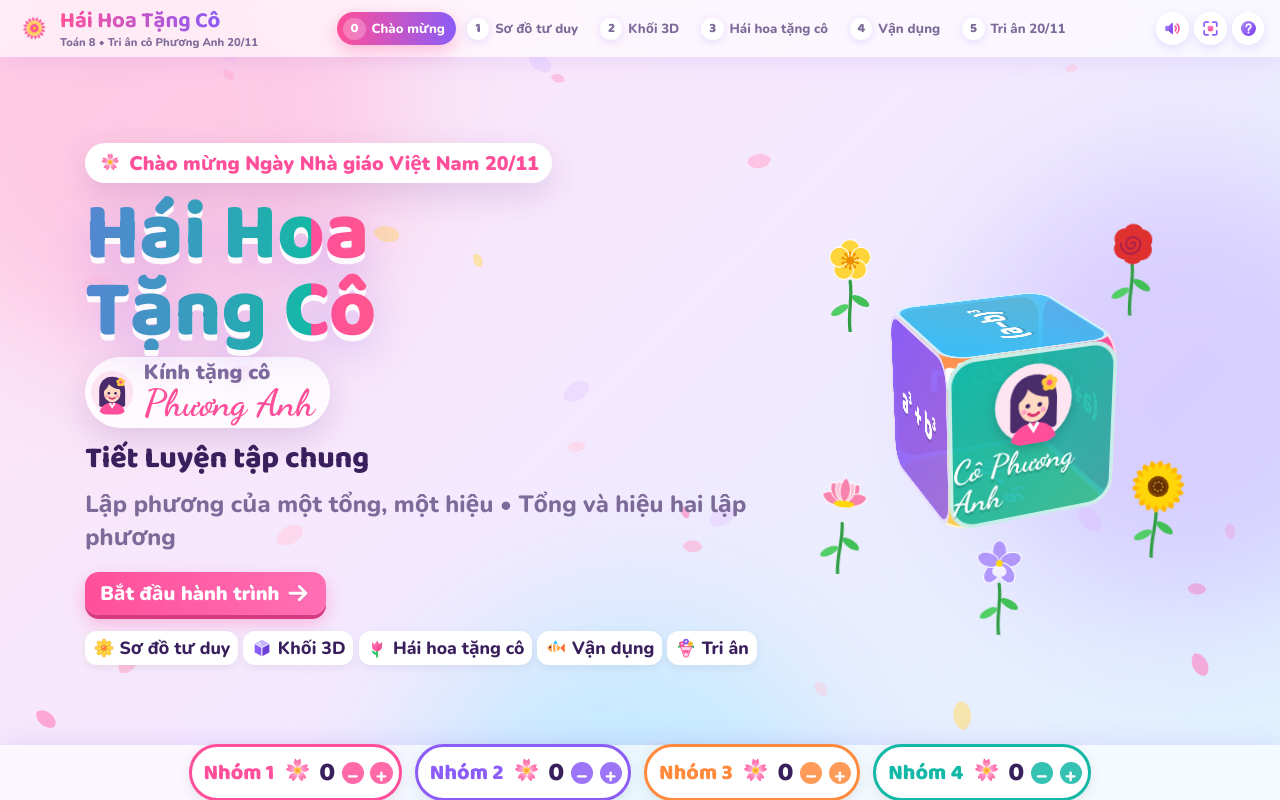
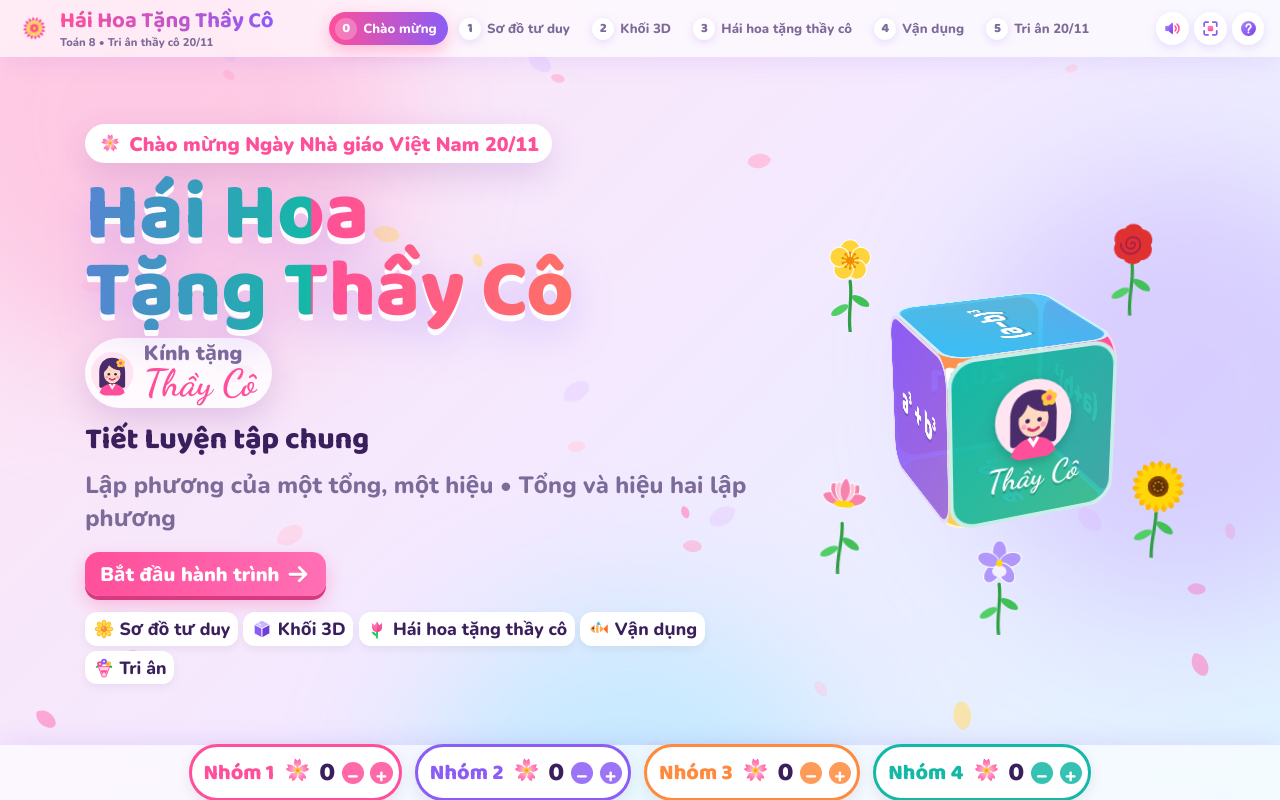
Before and after one commit to tungcanxuan-byte/hai-hoa-tang-co, a plain HTML site: page index.html in a window 1280 px wide. Drawn offline with nearby package versions, Linux system fonts and the light colour scheme.

Commit message:
feat: dedicate the page to all teachers instead of one

```diff
--- a/index.html
+++ b/index.html
@@ -3,7 +3,7 @@
 <head>
 <meta charset="utf-8">
 <meta name="viewport" content="width=device-width,initial-scale=1">
-<title>Hái Hoa Tặng Cô Phương Anh – Toán 8 – Luyện tập chung (Bài 7, Bài 8)</title>
+<title>Hái Hoa Tặng Thầy Cô – Toán 8 – Luyện tập chung (Bài 7, Bài 8)</title>
 <link rel="preconnect" href="https://fonts.googleapis.com">
 <link rel="preconnect" href="https://fonts.gstatic.com" crossorigin>
 <link href="https://fonts.googleapis.com/css2?family=Baloo+2:wght@600;700;800&family=Dancing+Script:wght@700&family=Nunito:wght@600;700;800;900&display=swap" rel="stylesheet">
@@ -294,7 +294,7 @@ video.player{width:100%;border-radius:20px;background:#000;max-height:72vh}
 .journey span{display:inline-flex;align-items:center;gap:.35rem}
 .dimlbl .sw{display:inline-block;width:.85em;height:.85em;border-radius:3px;background:#0284C7;margin-right:.35em;vertical-align:-.05em}
 .dimlbl .sw.new{background:none;border:2px dashed #0EA5E9}
-/* Lời đề tặng cô */
+/* Lời đề tặng thầy cô */
 .dedic{display:inline-flex;align-items:center;gap:.7rem;margin:.2rem 0 .6rem;padding:.35rem 1.2rem .35rem .4rem;border-radius:99px;background:rgba(255,255,255,.85);box-shadow:var(--shadow)}
 .dedic .ic.av{width:3.4rem;height:3.4rem;vertical-align:0}
 .dedic span{font-weight:900;color:var(--muted);font-size:calc(1.05rem*var(--tx));line-height:1.05}
@@ -313,7 +313,7 @@ video.player{width:100%;border-radius:20px;background:#000;max-height:72vh}
 <header class="topbar">
   <div class="brand">
     <svg viewBox="-50 -50 100 100" id="brandFlower"></svg>
-    <div><b>Hái Hoa Tặng Cô</b><small>Toán 8 • Tri ân cô Phương Anh 20/11</small></div>
+    <div><b>Hái Hoa Tặng Thầy Cô</b><small>Toán 8 • Tri ân thầy cô 20/11</small></div>
   </div>
   <nav class="steps" id="steps"></nav>
   <div class="tools">
@@ -328,8 +328,8 @@ video.player{width:100%;border-radius:20px;background:#000;max-height:72vh}
   <section class="stage" id="s0">
     <div class="hero">
       <span class="badge"><svg class="ic"><use href="#i-sakura"/></svg> Chào mừng Ngày Nhà giáo Việt Nam 20/11</span>
-      <h1>Hái Hoa<br>Tặng Cô</h1>
-      <div class="dedic"><svg class="ic av"><use href="#i-teacher"/></svg><span>Kính tặng cô<b>Phương Anh</b></span></div>
+      <h1>Hái Hoa<br>Tặng Thầy Cô</h1>
+      <div class="dedic"><svg class="ic av"><use href="#i-teacher"/></svg><span>Kính tặng<b>Thầy Cô</b></span></div>
       <h3>Tiết Luyện tập chung</h3>
       <p>Lập phương của một tổng, một hiệu • Tổng và hiệu hai lập phương</p>
       <div class="row">
@@ -337,7 +337,7 @@ video.player{width:100%;border-radius:20px;background:#000;max-height:72vh}
         <button class="btn vbtn" data-video="intro" hidden><svg class="ic"><use href="#i-play"/></svg> Video mở đầu</button>
       </div>
       <div class="journey">
-        <span><svg class="ic"><use href="#i-daisy"/></svg> Sơ đồ tư duy</span><span><svg class="ic"><use href="#i-cube"/></svg> Khối 3D</span><span><svg class="ic"><use href="#i-tulip"/></svg> Hái hoa tặng cô</span><span><svg class="ic"><use href="#i-fish"/></svg> Vận dụng</span><span><svg class="ic"><use href="#i-bouquet"/></svg> Tri ân</span>
+        <span><svg class="ic"><use href="#i-daisy"/></svg> Sơ đồ tư duy</span><span><svg class="ic"><use href="#i-cube"/></svg> Khối 3D</span><span><svg class="ic"><use href="#i-tulip"/></svg> Hái hoa tặng thầy cô</span><span><svg class="ic"><use href="#i-fish"/></svg> Vận dụng</span><span><svg class="ic"><use href="#i-bouquet"/></svg> Tri ân</span>
       </div>
     </div>
     <div class="heroart" id="heroArt"><div class="persp"><div class="hcube" id="hcube"></div></div></div>
@@ -412,7 +412,7 @@ video.player{width:100%;border-radius:20px;background:#000;max-height:72vh}
 
   <!-- CHẶNG 3 -->
   <section class="stage" id="s3">
-    <div class="shead"><span class="chip">Chặng 3</span><h2>Vườn hoa tri ân: Hái hoa tặng cô Phương Anh <svg class="ic"><use href="#i-tulip"/></svg></h2><span class="sp"></span>
+    <div class="shead"><span class="chip">Chặng 3</span><h2>Vườn hoa tri ân: Hái hoa tặng các thầy cô <svg class="ic"><use href="#i-tulip"/></svg></h2><span class="sp"></span>
       <div class="progress">Đã hái <span id="pickedN">0</span>/15 <div class="pbar"><i id="pbar" style="width:0"></i></div></div>
       <button class="btn sun" id="rulesBtn"><svg class="ic"><use href="#i-scroll"/></svg> Luật chơi</button>
       <button class="btn vbtn" data-video="garden" hidden><svg class="ic"><use href="#i-play"/></svg> Video</button></div>
@@ -468,16 +468,16 @@ video.player{width:100%;border-radius:20px;background:#000;max-height:72vh}
 
   <!-- CHẶNG 5 -->
   <section class="stage" id="s5">
-    <div class="shead"><span class="chip">Chặng 5</span><h2 class="thanks">Cảm ơn cô Phương Anh – Tri ân 20/11 <svg class="ic"><use href="#i-bouquet"/></svg></h2><span class="sp"></span>
+    <div class="shead"><span class="chip">Chặng 5</span><h2 class="thanks">Cảm ơn thầy cô – Tri ân 20/11 <svg class="ic"><use href="#i-bouquet"/></svg></h2><span class="sp"></span>
       <button class="btn vbtn" data-video="ending" hidden><svg class="ic"><use href="#i-play"/></svg> Video tri ân</button></div>
     <div class="s5grid">
-      <div class="card bouq"><h4><svg class="ic"><use href="#i-bouquet"/></svg> Bó hoa cả lớp tặng cô Phương Anh</h4><svg id="bouquet" viewBox="0 0 400 456"></svg><div class="btag"><span class="d">20/11</span><small>Kính tặng cô</small><b>Phương Anh</b></div></div>
+      <div class="card bouq"><h4><svg class="ic"><use href="#i-bouquet"/></svg> Bó hoa cả lớp tặng các thầy cô</h4><svg id="bouquet" viewBox="0 0 400 456"></svg><div class="btag"><span class="d">20/11</span><small>Kính tặng</small><b>Thầy Cô</b></div></div>
       <div class="card col">
         <h4><svg class="ic"><use href="#i-trophy"/></svg> Bảng vàng hái hoa</h4>
         <div class="podium" id="podium"></div>
         <button class="btn sun" id="winBtn" style="align-self:center"><svg class="ic"><use href="#i-party"/></svg> Công bố đội thắng cuộc</button>
         <h4><svg class="ic"><use href="#i-letter"/></svg> Gửi lời tri ân</h4>
-        <div class="wishin"><input id="wishInput" maxlength="80" placeholder="Viết lời chúc tặng cô Phương Anh…"><button class="btn pri" id="wishBtn">Gửi <svg class="ic"><use href="#i-hearts"/></svg></button></div>
+        <div class="wishin"><input id="wishInput" maxlength="80" placeholder="Viết lời chúc tặng các thầy cô…"><button class="btn pri" id="wishBtn">Gửi <svg class="ic"><use href="#i-hearts"/></svg></button></div>
         <div class="board" id="board"></div>
       </div>
       <div class="card col">
@@ -517,7 +517,7 @@ const VIDEOS = {
   ending:   'videos/06-tri-an-ket-thuc.mp4',
 };
 
-const TEACHER = 'Phương Anh';
+const TEACHER = 'Thầy Cô';
 const ic = (n, c = '') => `<svg class="ic${c ? ' ' + c : ''}"><use href="#i-${n}"/></svg>`;
 const $ = (s, r = document) => r.querySelector(s);
 const $$ = (s, r = document) => [...r.querySelectorAll(s)];
@@ -628,7 +628,7 @@ const FLOWERS = [
     q: 'Rút gọn <span class="math">(x − 2y)(x² + 2xy + 4y²) + (x + 2y)(x² − 2xy + 4y²)</span>:', o: ['16y³', '0', '2x³ − 16y³', '2x³'], a: 3,
     s: ['(x − 2y)(x² + 2xy + 4y²) = x³ − (2y)³ = x³ − 8y³', '(x + 2y)(x² − 2xy + 4y²) = x³ + (2y)³ = x³ + 8y³', 'Tổng: (x³ − 8y³) + (x³ + 8y³) = 2x³'] },
   { id: 7, name: 'Cỏ Bốn Lá May Mắn', type: 'clover', c: ['#40C057', '#FFD43B'], lucky: true, pts: 2, topic: 'May mắn',
-    gift: 'clover', msg: 'Chúc mừng! Nhóm em nhận ngay <b>+2 <svg class="ic"><use href="#i-sakura"/></svg></b>.<br>Cả nhóm hãy cùng đứng dậy gửi một lời chúc tới cô Phương Anh nhân ngày 20/11 nhé!' },
+    gift: 'clover', msg: 'Chúc mừng! Nhóm em nhận ngay <b>+2 <svg class="ic"><use href="#i-sakura"/></svg></b>.<br>Cả nhóm hãy cùng đứng dậy gửi một lời chúc tới các thầy cô nhân ngày 20/11 nhé!' },
   { id: 8, name: 'Hoa Lan Tím', type: 'orchid', c: ['#B197FC', '#F3F0FF'], pts: 2, topic: 'Rút gọn',
     q: 'Giá trị của biểu thức <span class="math">(2x + 1)(4x² − 2x + 1) − 8x³</span> bằng:', o: ['1', '8x³ + 1', '16x³ + 1', '−1'], a: 0,
     s: ['(2x + 1)(4x² − 2x + 1) = (2x)³ + 1³ = 8x³ + 1', '8x³ + 1 − 8x³ = 1', 'Giá trị biểu thức không phụ thuộc vào x <svg class="ic"><use href="#i-party"/></svg>'] },
@@ -699,7 +699,7 @@ let presTeam = 0;
 function renderTeamButtons() { teamButtons($('#presTeams'), i => presTeam = i, presTeam); }
 
 /* ===================== ĐIỀU HƯỚNG CHẶNG ===================== */
-const STEP_NAMES = ['Chào mừng', 'Sơ đồ tư duy', 'Khối 3D', 'Hái hoa tặng cô', 'Vận dụng', 'Tri ân 20/11'];
+const STEP_NAMES = ['Chào mừng', 'Sơ đồ tư duy', 'Khối 3D', 'Hái hoa tặng thầy cô', 'Vận dụng', 'Tri ân 20/11'];
 STEP_NAMES.forEach((n, i) => { const b = el('button', '', `<span>${i}</span>${n}`); b.onclick = () => go(i); $('#steps').appendChild(b); });
 function go(i) {
   i = Math.max(0, Math.min(5, i)); S.step = i; save();
@@ -746,7 +746,7 @@ $$('[data-video]').forEach(b => b.onclick = () => openModal(`<video class="playe
 /* ===================== CHẶNG 0: khối 3D chào mừng + hoa bay ===================== */
 (function hero() {
   const faces = [['(a+b)³', '#FF4F9A', 'translateZ(6.5rem)'], ['a³ + b³', '#8B5CF6', 'rotateY(180deg) translateZ(6.5rem)'], ['20/11', '#FF8A3D', 'rotateY(90deg) translateZ(6.5rem)'],
-    [`${ic('teacher', 'big')}<small>Cô ${TEACHER}</small>`, '#14B8A6', 'rotateY(-90deg) translateZ(6.5rem)'], ['(a−b)³', '#38BDF8', 'rotateX(90deg) translateZ(6.5rem)'], ['a³ − b³', '#FFC93C', 'rotateX(-90deg) translateZ(6.5rem)']];
+    [`${ic('teacher', 'big')}<small>${TEACHER}</small>`, '#14B8A6', 'rotateY(-90deg) translateZ(6.5rem)'], ['(a−b)³', '#38BDF8', 'rotateX(90deg) translateZ(6.5rem)'], ['a³ − b³', '#FFC93C', 'rotateX(-90deg) translateZ(6.5rem)']];
   faces.forEach(([t, c, tr]) => { const f = el('div', 'hface', t); f.style.background = `linear-gradient(135deg,${c},${c}CC)`; f.style.transform = tr; $('#hcube').appendChild(f); });
   const spots = [[2, 4, 0], [74, 2, 1.2], [80, 66, 2.1], [0, 70, 3.1], [40, 82, .6]], ids = [1, 11, 3, 6, 8];
   spots.forEach(([x, y, d], i) => { const w = el('div', 'floaty', flowerSVG(FLOWERS[ids[i] - 1])); w.style.cssText = `left:${x}%;top:${y}%;animation-delay:-${d}s`; $('#heroArt').appendChild(w); });
@@ -881,13 +881,13 @@ function renderGarden() {
 function showRules() {
   S.rulesSeen = true; save();
   openModal(`<div class="notice"><div class="qhead">${flowerSVG(FLOWERS[0])}<div><h3>Lời nhắn nhủ dễ thương <svg class="ic"><use href="#i-letter"/></svg></h3><div class="tags"><span class="p">Chào các bạn học sinh lớp 8!</span></div></div></div>
-  <b style="font-size:calc(1.2rem*var(--tx))"><svg class="ic"><use href="#i-sakura"/></svg> Cách chơi “Hái hoa tặng cô”:</b><ul>
+  <b style="font-size:calc(1.2rem*var(--tx))"><svg class="ic"><use href="#i-sakura"/></svg> Cách chơi “Hái hoa tặng thầy cô”:</b><ul>
   <li>Mỗi nhóm lần lượt chọn một bông hoa trong vườn để mở câu hỏi ôn tập.</li>
   <li>Chọn nhóm trả lời, rồi bấm vào 1 trong 4 đáp án A, B, C, D.</li>
   <li>Trả lời đúng: hái được bông hoa và nhận +1, +2 hoặc +3 <svg class="ic"><use href="#i-sakura"/></svg>.</li>
   <li>Chưa đúng? Nhóm được <b>làm lại</b>, hoặc nhường quyền cho nhóm khác.</li>
   <li>Có 2 bông hoa <b>may mắn</b> <svg class="ic"><use href="#i-clover"/></svg><svg class="ic"><use href="#i-gift"/></svg> ẩn trong vườn!</li>
-  <li>Cuối giờ, tất cả hoa hái được sẽ kết thành <b>bó hoa tặng cô Phương Anh</b> <svg class="ic"><use href="#i-bouquet"/></svg></li></ul>
+  <li>Cuối giờ, tất cả hoa hái được sẽ kết thành <b>bó hoa tặng các thầy cô</b> <svg class="ic"><use href="#i-bouquet"/></svg></li></ul>
   <button class="btn pri" onclick="closeModal()">Mình đã rõ rồi, cùng chơi thôi! <svg class="ic"><use href="#i-hearts"/></svg></button></div>`);
 }
 $('#rulesBtn').onclick = showRules;
@@ -1013,8 +1013,8 @@ $('#winBtn').onclick = () => {
   [.2, .5, .8].forEach((x, i) => setTimeout(() => burst(innerWidth * x, innerHeight * .35, 160, 11), i * 350));
   const top = Math.max(...S.teams.map(t => t.score)), win = S.teams.filter(t => t.score === top).map(t => t.name).join(', ');
   setTimeout(() => openModal(`<div class="notice" style="text-align:center"><div class="gift"><svg class="ic"><use href="#i-trophy"/></svg></div><h3>Chúc mừng ${win}!</h3>
-    <p style="font-size:calc(1.3rem*var(--tx));font-weight:800;margin:.6rem 0 1rem">Cả lớp đã cùng nhau kết bó hoa thật đẹp tặng cô Phương Anh nhân ngày 20/11 <svg class="ic"><use href="#i-bouquet"/></svg></p>
-    <button class="btn pri" onclick="closeModal()">Em cảm ơn cô Phương Anh! <svg class="ic"><use href="#i-hearts"/></svg></button></div>`), 900);
+    <p style="font-size:calc(1.3rem*var(--tx));font-weight:800;margin:.6rem 0 1rem">Cả lớp đã cùng nhau kết bó hoa thật đẹp tặng các thầy cô nhân ngày 20/11 <svg class="ic"><use href="#i-bouquet"/></svg></p>
+    <button class="btn pri" onclick="closeModal()">Chúng em cảm ơn thầy cô! <svg class="ic"><use href="#i-hearts"/></svg></button></div>`), 900);
 };
 const WISH_COLORS = ['#FF4F9A', '#8B5CF6', '#FF8A3D', '#14B8A6', '#38BDF8', '#E64980'];
 function renderWishes() { $('#board').innerHTML = S.wishes.slice(-14).map((w, i) => `<div class="wish" style="background:${WISH_COLORS[i % 6]};transform:rotate(${(i % 5 - 2) * 1.5}deg)"><svg class="ic"><use href="#i-letter"/></svg> ${w.replace(/</g, '&lt;')}</div>`).join(''); }
```
Also changed, not shown: 1 other file.
